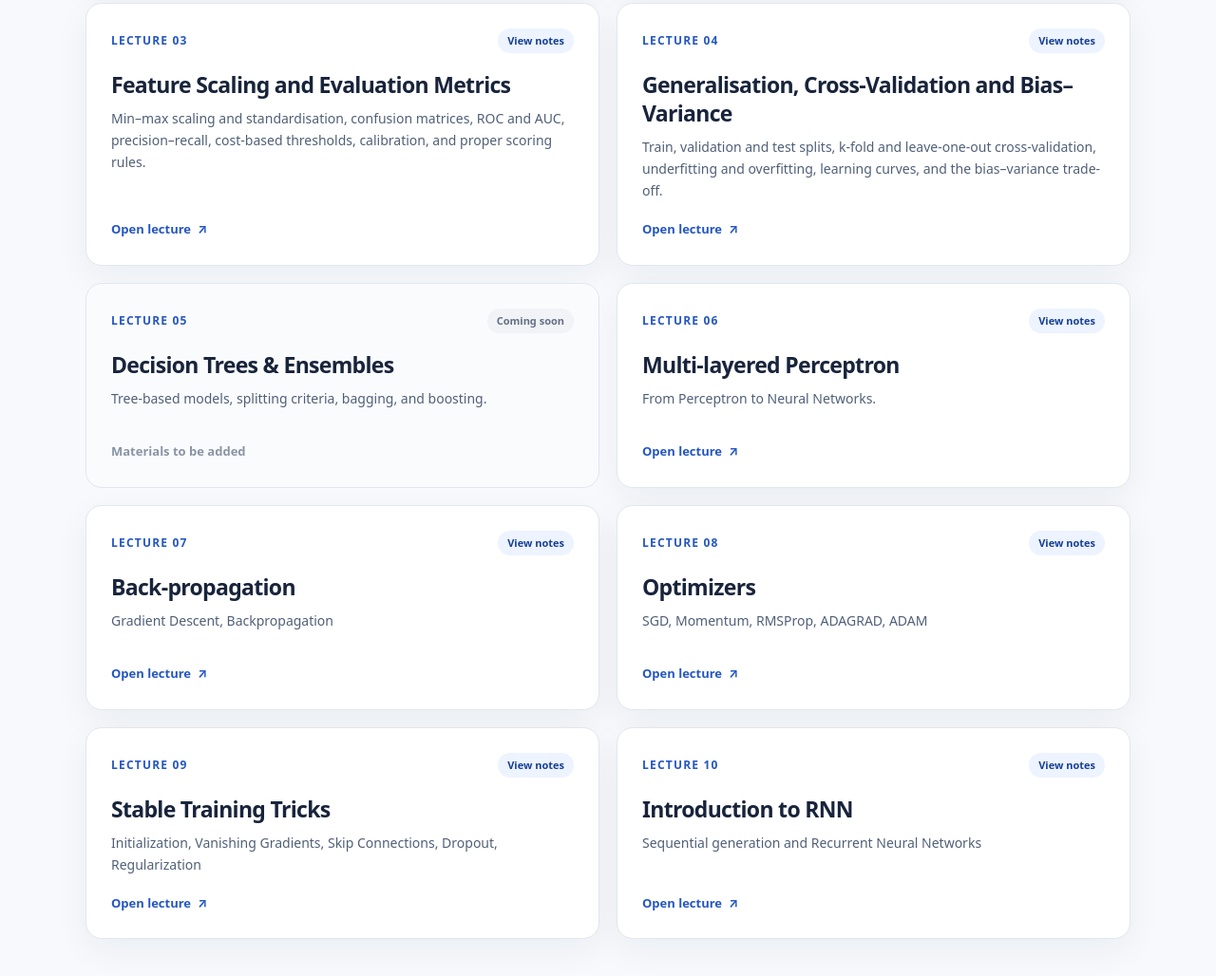
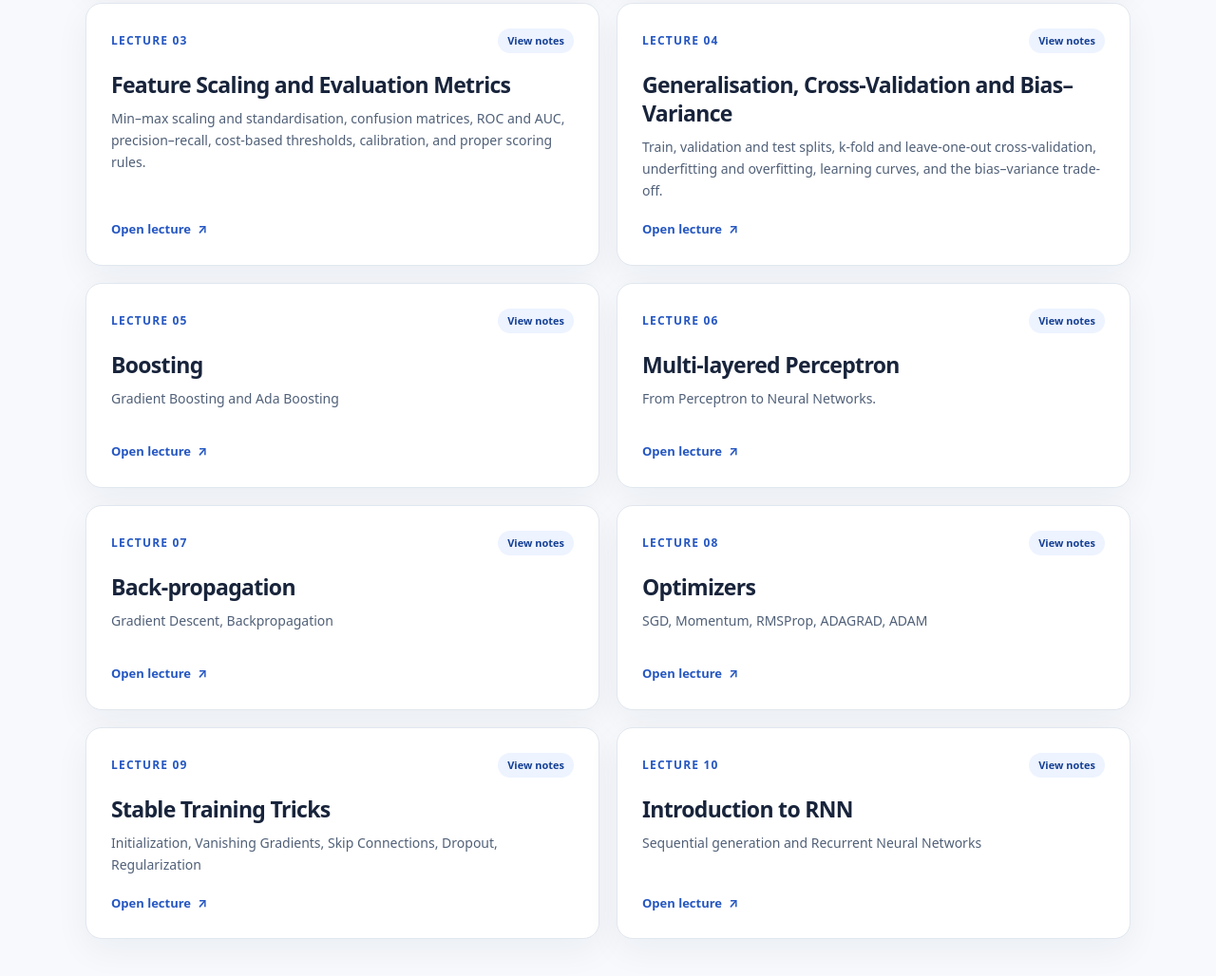
Before and after one commit to Man-isHa/PGDM, a plain HTML site: page index.html in a window 1280 px wide. Shown: the part 956-1984 px from the top of the page at 95% size. Drawn offline with Linux system fonts and the light colour scheme.

Commit message:
Update upcoming lecture details in index.html

```diff
--- a/index.html
+++ b/index.html
@@ -153,15 +153,15 @@
           <div class="lecture-bottom">Open lecture <span aria-hidden="true">↗</span></div>
         </a>
 
-        <article class="lecture upcoming">
+        <a class="lecture" href="lecture5.html">
           <div class="lecture-top">
             <span class="lecture-number">Lecture 05</span>
-            <span class="tag soon">Coming soon</span>
+            <span class="tag">View notes</span>
           </div>
-          <h3>Decision Trees &amp; Ensembles</h3>
-          <p class="desc">Tree-based models, splitting criteria, bagging, and boosting.</p>
-          <div class="lecture-bottom">Materials to be added</div>
-        </article>
+          <h3>Boosting</h3>
+          <p class="desc">Gradient Boosting and Ada Boosting</p>
+          <div class="lecture-bottom">Open lecture <span aria-hidden="true">↗</span></div>
+        </a>
 
         <a class="lecture" href="lecture6.html">
           <div class="lecture-top">
```
